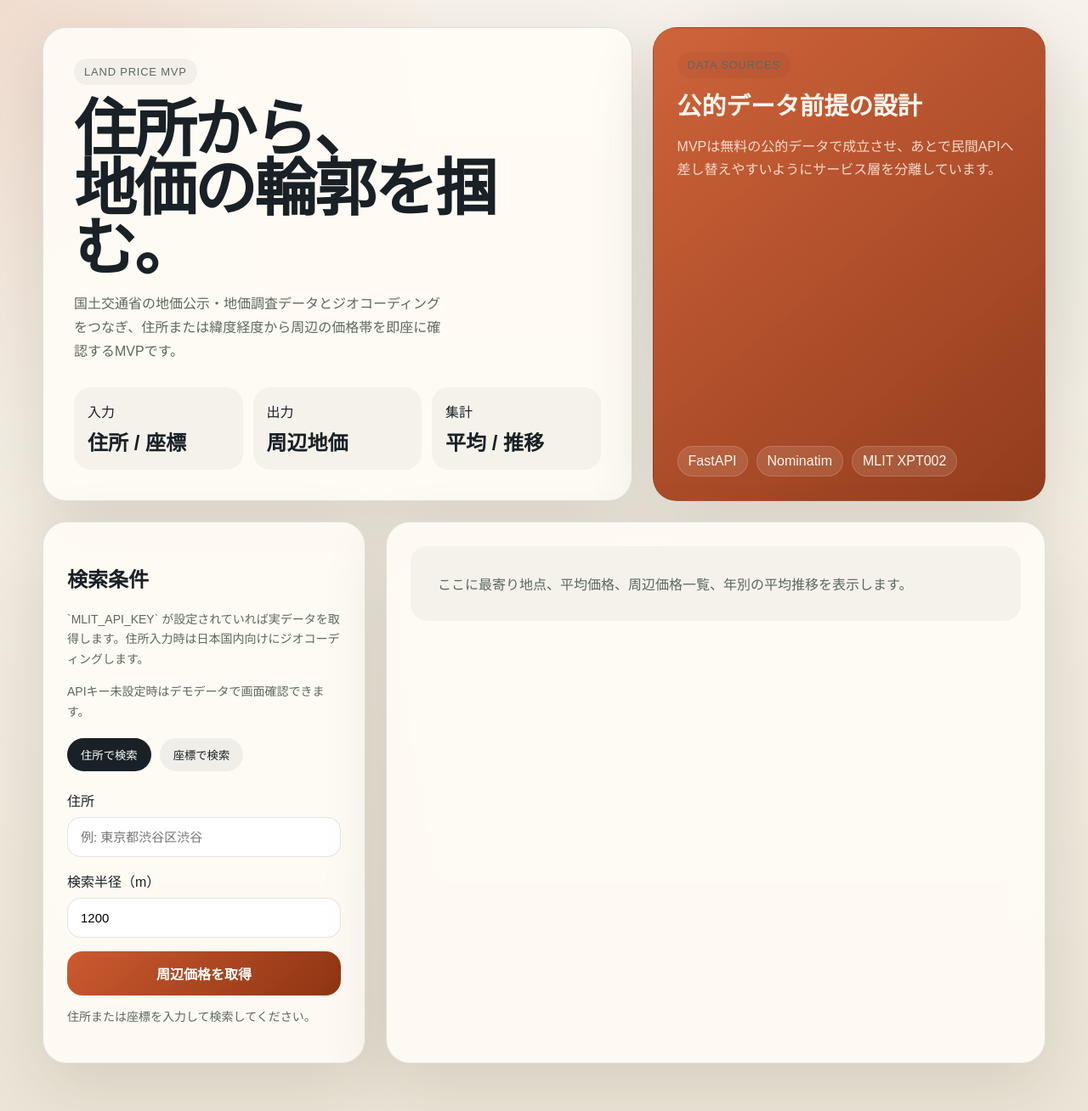
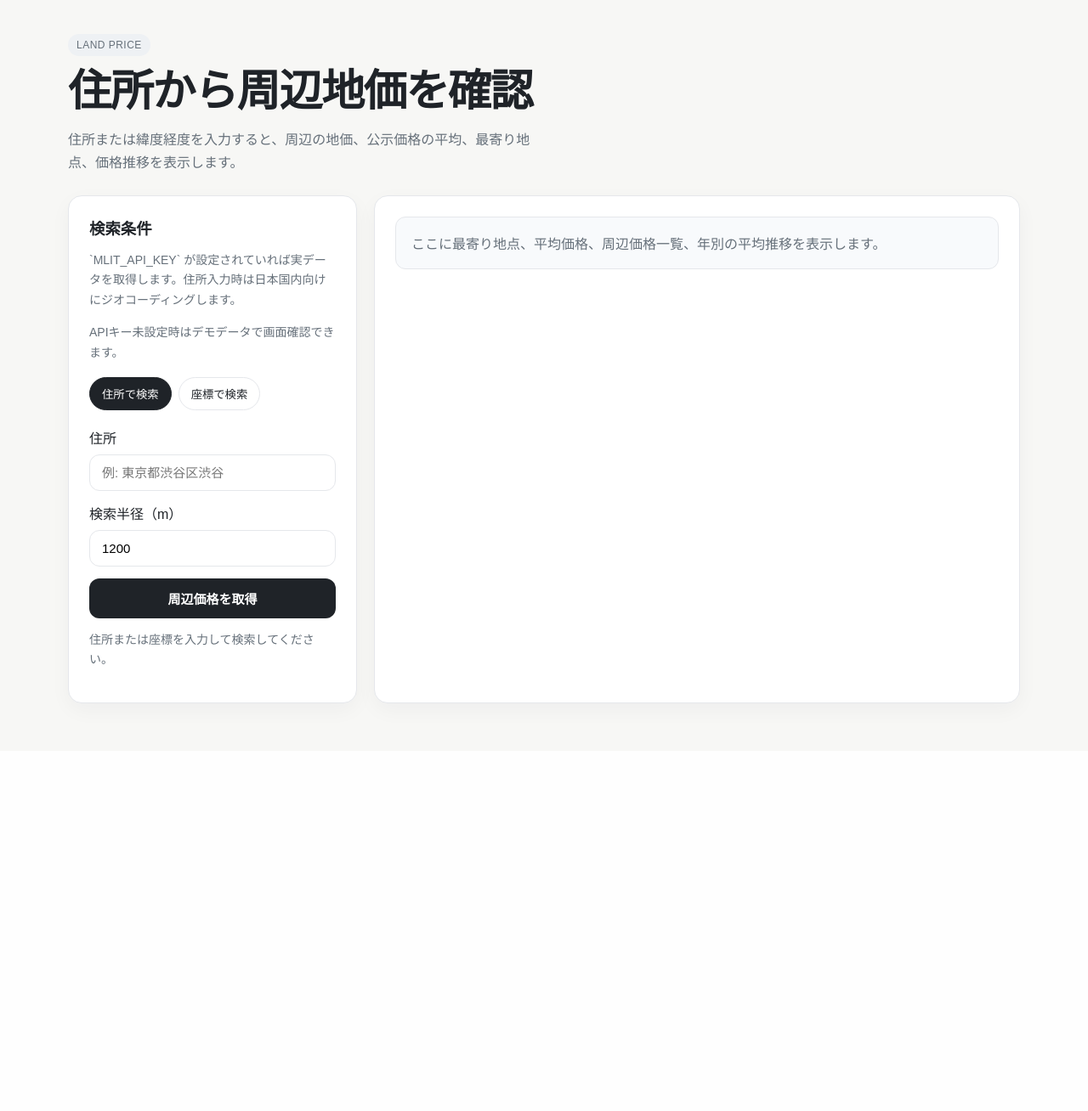
Before and after one commit to mosamosa-ko/area_price, a FastAPI app: page / in a window 1280 px wide. Shown: the whole page at 85% size. After the commit the page ends 839 px from the top, so only its background shows below. Run offline with FastAPI, Linux system fonts and the light colour scheme.

Commit message:
Simplify UI

```diff
--- a/app/static/style.css
+++ b/app/static/style.css
@@ -1,12 +1,11 @@
 :root {
-  --bg: #f2efe8;
-  --paper: rgba(255, 252, 246, 0.92);
-  --ink: #192126;
-  --muted: #5c685f;
-  --accent: #cc5a2f;
-  --accent-deep: #8e3413;
-  --line: rgba(25, 33, 38, 0.12);
-  --shadow: 0 24px 80px rgba(35, 28, 18, 0.12);
+  --bg: #f7f7f5;
+  --paper: #ffffff;
+  --ink: #1f2328;
+  --muted: #66707a;
+  --accent: #1f2328;
+  --line: #e5e7eb;
+  --shadow: 0 8px 24px rgba(15, 23, 42, 0.04);
 }
 
 * {
@@ -17,140 +16,82 @@ body {
   margin: 0;
   font-family: "Hiragino Sans", "Yu Gothic", sans-serif;
   color: var(--ink);
-  background:
-    radial-gradient(circle at top left, rgba(204, 90, 47, 0.14), transparent 28%),
-    radial-gradient(circle at 80% 20%, rgba(84, 127, 113, 0.18), transparent 22%),
-    linear-gradient(180deg, #f7f2ea 0%, #ece5d7 100%);
+  background: var(--bg);
   min-height: 100vh;
 }
 
 .shell {
-  width: min(1180px, calc(100% - 32px));
+  width: min(1120px, calc(100% - 32px));
   margin: 0 auto;
-  padding: 32px 0 56px;
+  padding: 40px 0 56px;
 }
 
 .hero {
-  display: grid;
-  grid-template-columns: 1.2fr 0.8fr;
-  gap: 24px;
-  align-items: stretch;
+  margin-bottom: 24px;
 }
 
 .panel {
   background: var(--paper);
   border: 1px solid var(--line);
-  border-radius: 28px;
+  border-radius: 16px;
   box-shadow: var(--shadow);
-  backdrop-filter: blur(18px);
-}
-
-.hero-copy {
-  padding: 36px;
 }
 
 .eyebrow {
   display: inline-flex;
-  gap: 8px;
-  padding: 8px 12px;
+  padding: 6px 10px;
   border-radius: 999px;
-  background: rgba(25, 33, 38, 0.05);
+  background: #eef1f4;
   color: var(--muted);
-  font-size: 13px;
-  letter-spacing: 0.06em;
+  font-size: 12px;
+  letter-spacing: 0.04em;
   text-transform: uppercase;
 }
 
 h1 {
-  margin: 18px 0 14px;
-  font-size: clamp(2.4rem, 6vw, 4.6rem);
-  line-height: 0.95;
-  letter-spacing: -0.04em;
+  margin: 14px 0 10px;
+  font-size: clamp(2rem, 4.4vw, 3.2rem);
+  line-height: 1.08;
+  letter-spacing: -0.03em;
 }
 
 .lead {
-  max-width: 50ch;
+  max-width: 64ch;
   color: var(--muted);
-  line-height: 1.75;
-}
-
-.hero-metrics {
-  display: grid;
-  grid-template-columns: repeat(3, 1fr);
-  gap: 12px;
-  margin-top: 28px;
-}
-
-.metric {
-  padding: 16px;
-  border-radius: 20px;
-  background: rgba(25, 33, 38, 0.04);
-}
-
-.metric strong {
-  display: block;
-  font-size: 1.5rem;
-  margin-top: 6px;
-}
-
-.hero-card {
-  padding: 28px;
-  display: flex;
-  flex-direction: column;
-  justify-content: space-between;
-  background:
-    linear-gradient(140deg, rgba(204, 90, 47, 0.94), rgba(142, 52, 19, 0.96)),
-    var(--paper);
-  color: #fff6ed;
-}
-
-.hero-card h2 {
-  margin: 10px 0 8px;
-  font-size: 1.8rem;
-}
-
-.hero-card p {
   line-height: 1.7;
-  color: rgba(255, 246, 237, 0.82);
-}
-
-.stack {
-  display: flex;
-  flex-wrap: wrap;
-  gap: 10px;
-  margin-top: 16px;
-}
-
-.stack span {
-  padding: 8px 12px;
-  border-radius: 999px;
-  background: rgba(255, 246, 237, 0.12);
-  border: 1px solid rgba(255, 246, 237, 0.16);
 }
 
 .workspace {
   display: grid;
-  grid-template-columns: 380px 1fr;
-  gap: 24px;
-  margin-top: 24px;
+  grid-template-columns: 340px 1fr;
+  gap: 20px;
 }
 
 .form-panel,
 .result-panel {
-  padding: 28px;
+  padding: 24px;
+}
+
+.form-panel h2,
+.result-panel h2,
+.list h3,
+.trend h3 {
+  margin-top: 0;
+  margin-bottom: 14px;
+  font-size: 1.15rem;
 }
 
 .tabs {
   display: flex;
-  gap: 10px;
-  margin: 18px 0 22px;
+  gap: 8px;
+  margin: 16px 0 20px;
 }
 
 .tabs button {
-  border: 0;
+  border: 1px solid var(--line);
   border-radius: 999px;
-  padding: 10px 16px;
-  background: rgba(25, 33, 38, 0.06);
+  padding: 9px 14px;
+  background: #fff;
   color: var(--ink);
   cursor: pointer;
 }
@@ -158,19 +99,20 @@ h1 {
 .tabs button.active {
   background: var(--ink);
   color: white;
+  border-color: var(--ink);
 }
 
 .field {
   display: grid;
   gap: 8px;
-  margin-bottom: 16px;
+  margin-bottom: 14px;
 }
 
 .field input {
   width: 100%;
   border: 1px solid var(--line);
-  border-radius: 16px;
-  padding: 14px 15px;
+  border-radius: 12px;
+  padding: 12px 14px;
   font-size: 15px;
   background: white;
 }
@@ -184,12 +126,12 @@ h1 {
 .submit {
   width: 100%;
   border: 0;
-  border-radius: 18px;
-  padding: 14px 18px;
-  background: linear-gradient(135deg, var(--accent), var(--accent-deep));
+  border-radius: 12px;
+  padding: 13px 16px;
+  background: var(--accent);
   color: white;
-  font-size: 16px;
-  font-weight: 700;
+  font-size: 15px;
+  font-weight: 600;
   cursor: pointer;
 }
 
@@ -236,26 +179,31 @@ table {
 th,
 td {
   text-align: left;
-  padding: 12px 8px;
+  padding: 11px 8px;
   border-bottom: 1px solid var(--line);
   font-size: 14px;
+  vertical-align: top;
+}
+
+th {
+  color: var(--muted);
+  font-weight: 600;
 }
 
 .empty {
-  padding: 32px;
-  border-radius: 20px;
-  background: rgba(25, 33, 38, 0.04);
+  padding: 18px;
+  border-radius: 12px;
+  background: #f8fafc;
+  border: 1px solid var(--line);
   color: var(--muted);
 }
 
 @media (max-width: 980px) {
-  .hero,
   .workspace {
     grid-template-columns: 1fr;
   }
 
-  .summary,
-  .hero-metrics {
+  .summary {
     grid-template-columns: repeat(2, 1fr);
   }
 }
--- a/app/templates/index.html
+++ b/app/templates/index.html
@@ -9,41 +9,11 @@
   <body>
     <main class="shell">
       <section class="hero">
-        <article class="panel hero-copy">
-          <span class="eyebrow">Land Price MVP</span>
-          <h1>住所から、<br />地価の輪郭を掴む。</h1>
-          <p class="lead">
-            国土交通省の地価公示・地価調査データとジオコーディングをつなぎ、住所または緯度経度から周辺の価格帯を即座に確認するMVPです。
-          </p>
-          <div class="hero-metrics">
-            <div class="metric">
-              <span>入力</span>
-              <strong>住所 / 座標</strong>
-            </div>
-            <div class="metric">
-              <span>出力</span>
-              <strong>周辺地価</strong>
-            </div>
-            <div class="metric">
-              <span>集計</span>
-              <strong>平均 / 推移</strong>
-            </div>
-          </div>
-        </article>
-        <aside class="panel hero-card">
-          <div>
-            <span class="eyebrow">Data Sources</span>
-            <h2>公的データ前提の設計</h2>
-            <p>
-              MVPは無料の公的データで成立させ、あとで民間APIへ差し替えやすいようにサービス層を分離しています。
-            </p>
-          </div>
-          <div class="stack">
-            <span>FastAPI</span>
-            <span>Nominatim</span>
-            <span>MLIT XPT002</span>
-          </div>
-        </aside>
+        <span class="eyebrow">Land Price</span>
+        <h1>住所から周辺地価を確認</h1>
+        <p class="lead">
+          住所または緯度経度を入力すると、周辺の地価、公示価格の平均、最寄り地点、価格推移を表示します。
+        </p>
       </section>
 
       <section class="workspace">
```
Also changed, not shown: other parts of app/static/style.css (+10 -12 lines).
